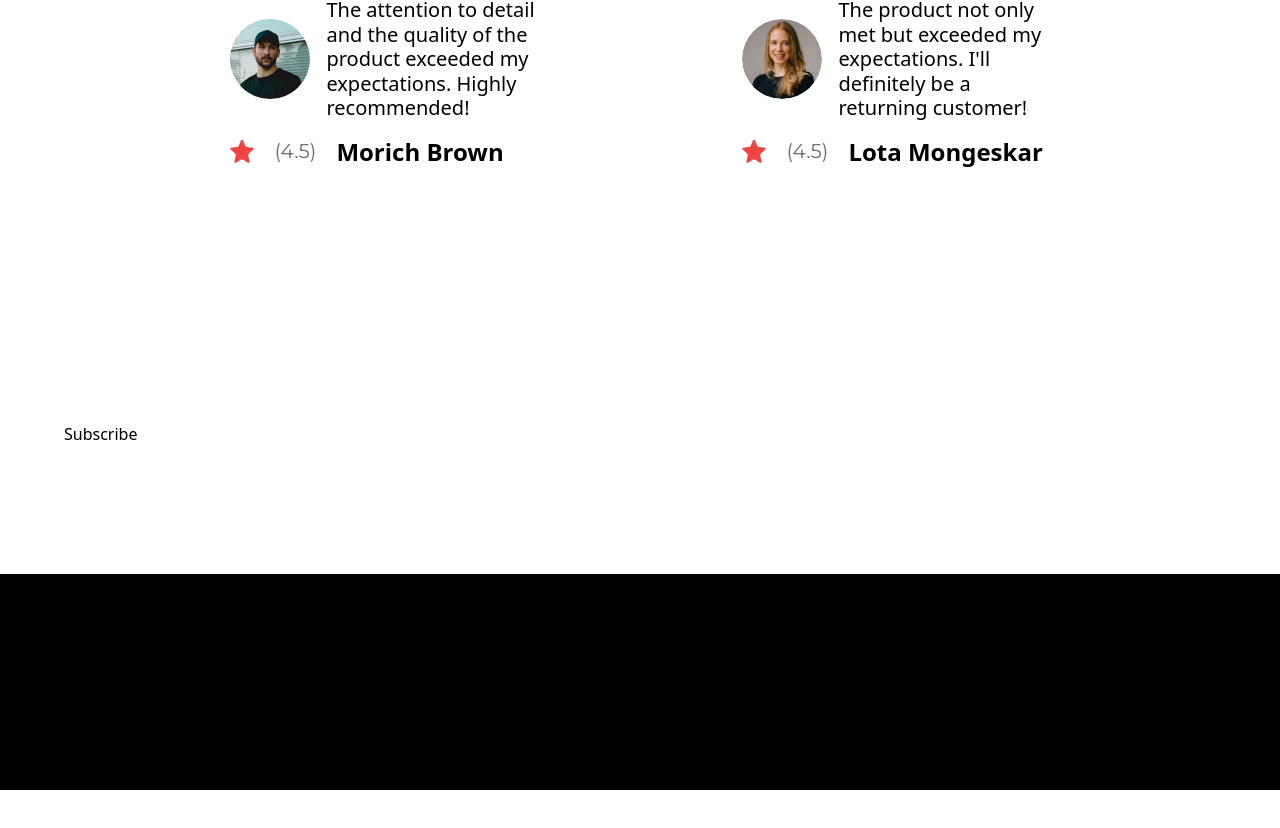
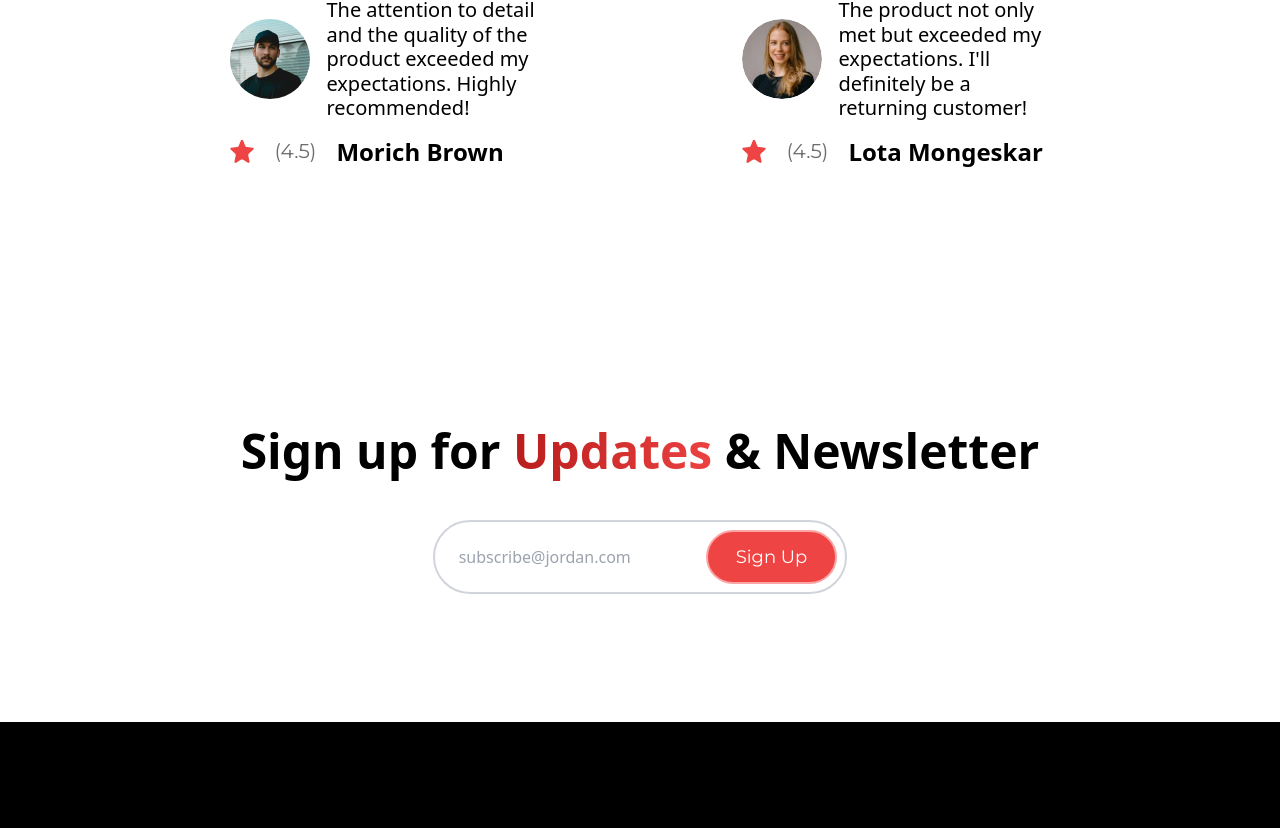
Before and after one commit to AmineBENCHOUCHE/NikeApp_abe, a React (Vite) app: page / in a window 1280 px wide. Shown: the part 4990-5818 px from the top of the page. Before the commit the page ends 5780 px from the top, so only its background shows below. Built offline with nearby package versions, Linux system fonts and the light colour scheme; a web font is replaced by a local one.

Commit message:
Add Subscribe section

```diff
--- a/src/sections/Subscribe.jsx
+++ b/src/sections/Subscribe.jsx
@@ -1,8 +1,15 @@
+import Button from "../Components/Button"
 
 
 const Subscribe = () => {
   return (
-    <div>Subscribe</div>
+    <section id="contact-us" className="flex md:flex-col justify-center items-center gap-10 max-container max-lg:flex-col">
+      <h3 className="text-3xl md:text-4xl font-bold">Sign up for <span className="bg-clip-text text-transparent bg-gradient-to-r from-red-700 to-red-500"> Updates </span>& Newsletter</h3>
+      <div className=" flex border-2 border-gray-300 rounded-full p-2">
+        <input type="text" placeholder="subscribe@jordan.com"  className="px-4 text-slate-gray rounded-full"/>
+        <div className=" mx-sm:w-full"><Button label="Sign Up" fullWidth className="absolute " /></div>
+      </div>
+    </section>
   )
 }
 
```
